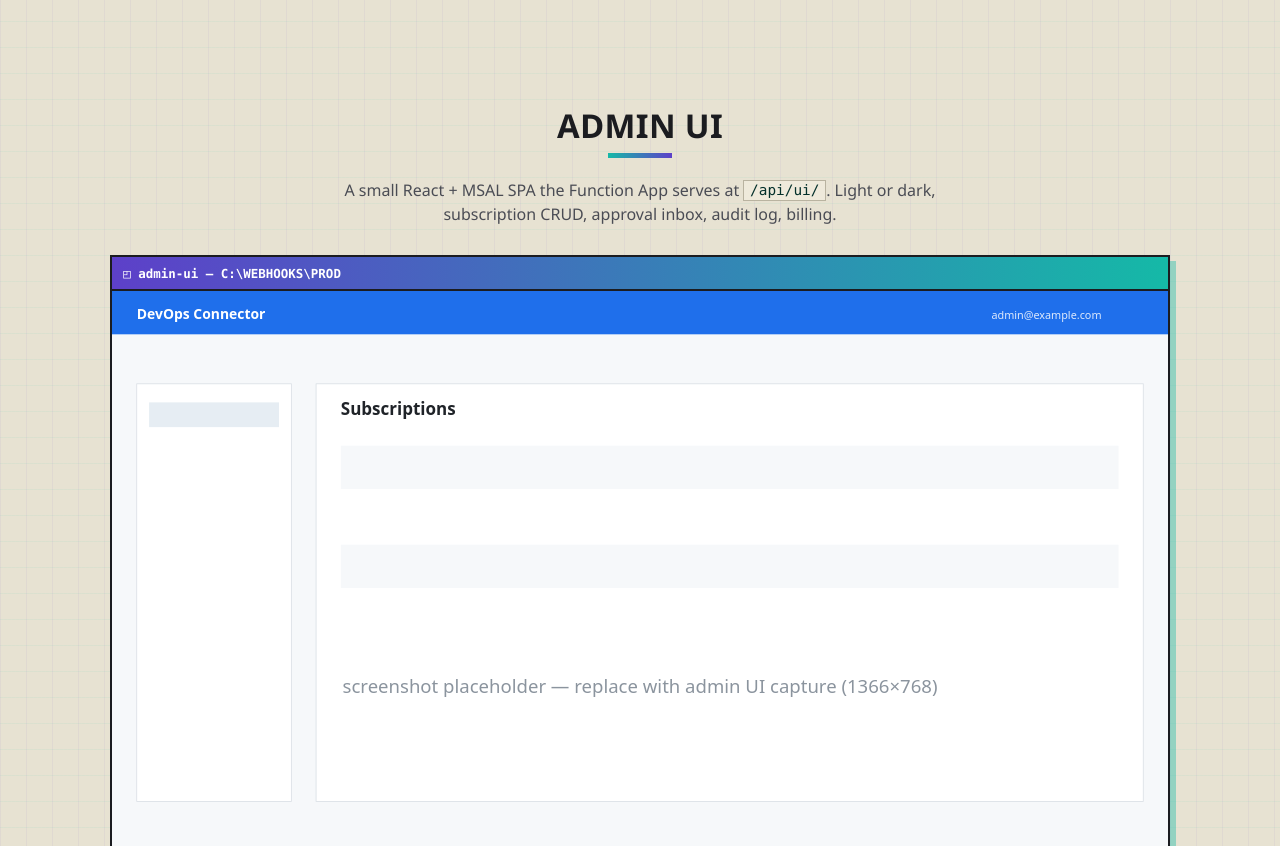
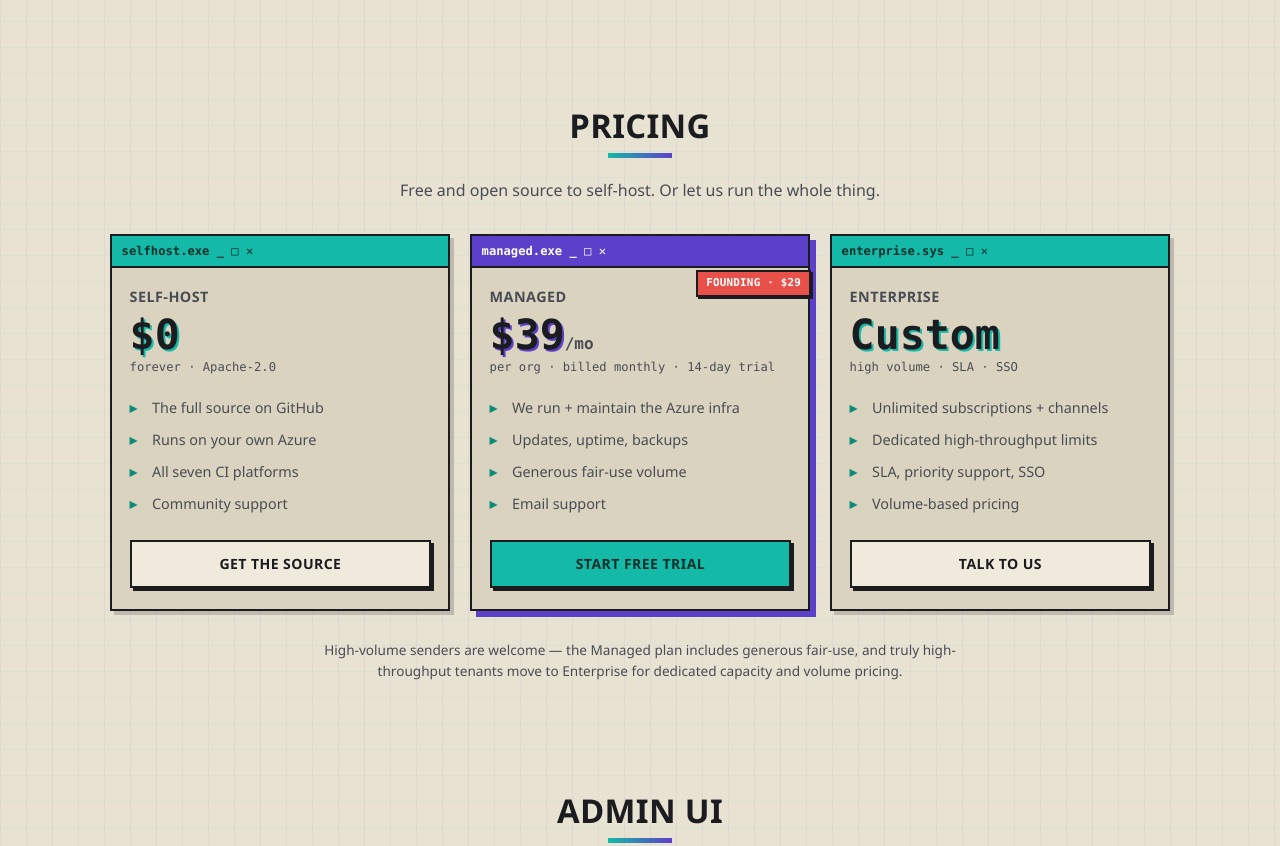
Before and after one commit to bronette/permylastwebhook.com, a website: page site/index.html in a window 1280 px wide. Shown: the part 1695-2541 px from the top of the page. Drawn offline with Linux system fonts and the light colour scheme.

Commit message:
site: pricing section — Self-host / Managed $39 / Enterprise
Three-card pricing (beveled windows, terminal-readout prices): free self-host,
Managed $39/mo per org (founding $29, 14-day trial), Enterprise custom for
high-volume/SLA/SSO. Fair-use note steers whales to Enterprise. Adds Pricing nav.

Co-Authored-By: Claude Opus 4.8 <noreply@anthropic.com>

```diff
--- a/site/index.html
+++ b/site/index.html
@@ -20,6 +20,7 @@
   <nav class="site-nav">
     <a href="#features">Features</a>
     <a href="#how">How it works</a>
+    <a href="#pricing">Pricing</a>
     <a href="#install">Install</a>
     <a href="#faq">FAQ</a>
     <a class="nav-cta" href="{{GITHUB_URL}}">GitHub</a>
@@ -165,6 +166,64 @@
     </ol>
   </section>
 
+  <section id="pricing" class="pricing">
+    <h2>Pricing</h2>
+    <p class="muted pricing-lede">Free and open source to self-host. Or let us run the whole thing.</p>
+    <div class="price-grid">
+
+      <article class="price-card" data-title="selfhost.exe">
+        <div class="price-body">
+          <div class="price-name">Self-host</div>
+          <div class="price-amt">$0</div>
+          <div class="price-per">forever · Apache-2.0</div>
+          <ul>
+            <li>The full source on GitHub</li>
+            <li>Runs on your own Azure</li>
+            <li>All seven CI platforms</li>
+            <li>Community support</li>
+          </ul>
+          <a class="btn btn-ghost" href="{{GITHUB_URL}}">Get the source</a>
+        </div>
+      </article>
+
+      <article class="price-card price-card--feature" data-title="managed.exe">
+        <span class="ribbon">Founding · $29</span>
+        <div class="price-body">
+          <div class="price-name">Managed</div>
+          <div class="price-amt">$39<span>/mo</span></div>
+          <div class="price-per">per org · billed monthly · 14-day trial</div>
+          <ul>
+            <li>We run + maintain the Azure infra</li>
+            <li>Updates, uptime, backups</li>
+            <li>Generous fair-use volume</li>
+            <li>Email support</li>
+          </ul>
+          <a class="btn btn-primary" href="mailto:{{CONTACT_EMAIL}}?subject=Managed%20plan%20free%20trial">Start free trial</a>
+        </div>
+      </article>
+
+      <article class="price-card" data-title="enterprise.sys">
+        <div class="price-body">
+          <div class="price-name">Enterprise</div>
+          <div class="price-amt">Custom</div>
+          <div class="price-per">high volume · SLA · SSO</div>
+          <ul>
+            <li>Unlimited subscriptions + channels</li>
+            <li>Dedicated high-throughput limits</li>
+            <li>SLA, priority support, SSO</li>
+            <li>Volume-based pricing</li>
+          </ul>
+          <a class="btn btn-ghost" href="mailto:{{CONTACT_EMAIL}}?subject=Enterprise%20inquiry">Talk to us</a>
+        </div>
+      </article>
+
+    </div>
+    <p class="muted small pricing-note">
+      High-volume senders are welcome — the Managed plan includes generous fair-use, and
+      truly high-throughput tenants move to Enterprise for dedicated capacity and volume pricing.
+    </p>
+  </section>
+
   <section class="screenshots">
     <h2>Admin UI</h2>
     <p class="muted">
--- a/site/styles.css
+++ b/site/styles.css
@@ -221,6 +221,42 @@ section h2::after {
 .legal hr { border: 0; border-top: 2px dashed var(--line); margin: 2rem 0; }
 .legal-meta { color: var(--fg-muted); font-size: 0.9rem; margin-bottom: 2rem; font-family: var(--mono); }
 
+/* ---------- pricing ---------- */
+.pricing { text-align: center; }
+.pricing-lede { max-width: 36rem; margin: -0.5rem auto 2rem; }
+.price-grid { display: grid; grid-template-columns: repeat(auto-fit, minmax(250px, 1fr)); gap: 1.25rem; align-items: stretch; }
+.price-card {
+  background: var(--panel); border: 2px solid var(--ink); box-shadow: 4px 4px 0 rgba(27,28,32,0.2);
+  display: flex; flex-direction: column; text-align: left; position: relative;
+}
+.price-card::before {
+  content: attr(data-title) "   _ □ ✕"; display: block; font-family: var(--mono);
+  background: var(--teal); color: var(--teal-ink); font-weight: 800; font-size: 0.76rem;
+  padding: 0.35rem 0.6rem; border-bottom: 2px solid var(--ink);
+  white-space: nowrap; overflow: hidden; text-overflow: ellipsis;
+}
+.price-card--feature { box-shadow: 6px 6px 0 var(--purple); }
+.price-card--feature::before { background: var(--purple); color: #fff; }
+.price-body { padding: 1.1rem 1.1rem 1.25rem; display: flex; flex-direction: column; flex: 1; }
+.price-name { font-weight: 800; text-transform: uppercase; letter-spacing: 0.03em; font-size: 0.9rem; color: var(--ink-2); }
+.price-amt {
+  font-family: var(--mono); font-weight: 800; font-size: 2.6rem; line-height: 1;
+  margin: 0.35rem 0 0.15rem; color: var(--ink); text-shadow: 2px 2px 0 var(--teal);
+}
+.price-card--feature .price-amt { text-shadow: 2px 2px 0 var(--purple); }
+.price-amt span { font-size: 1rem; font-weight: 700; color: var(--ink-2); text-shadow: none; }
+.price-per { font-family: var(--mono); font-size: 0.76rem; color: var(--ink-2); margin-bottom: 1rem; }
+.price-card ul { list-style: none; padding: 0; margin: 0 0 1.25rem; flex: 1; }
+.price-card li { padding: 0.3rem 0 0.3rem 1.4rem; position: relative; color: var(--fg-muted); font-size: 0.9rem; }
+.price-card li::before { content: "▸"; position: absolute; left: 0; color: var(--teal-d); font-weight: 900; }
+.price-card .btn { width: 100%; text-align: center; box-sizing: border-box; }
+.ribbon {
+  position: absolute; top: 2.1rem; right: -3px; z-index: 1; background: var(--coral); color: #fff;
+  font-family: var(--mono); font-weight: 800; font-size: 0.68rem; padding: 0.2rem 0.5rem;
+  border: 2px solid var(--ink); box-shadow: 2px 2px 0 var(--ink); text-transform: uppercase; letter-spacing: 0.02em;
+}
+.pricing-note { max-width: 42rem; margin: 1.75rem auto 0; }
+
 @media (prefers-reduced-motion: no-preference) {
   .btn, .site-nav a { will-change: transform; }
 }
```
